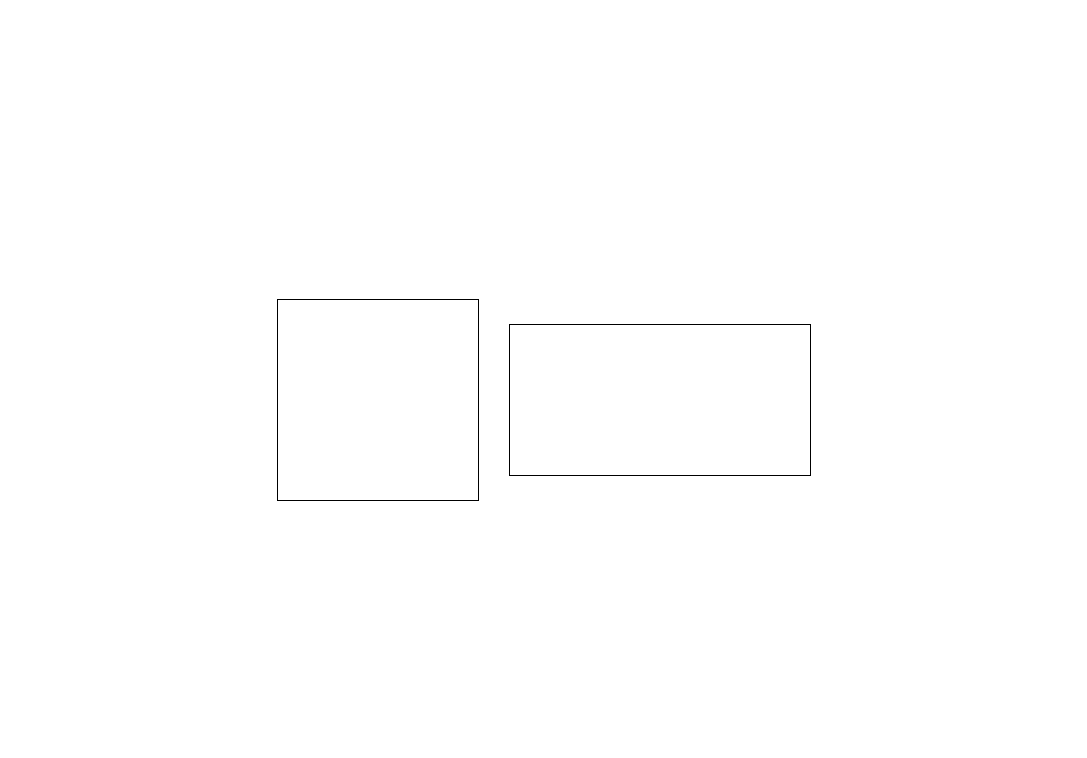
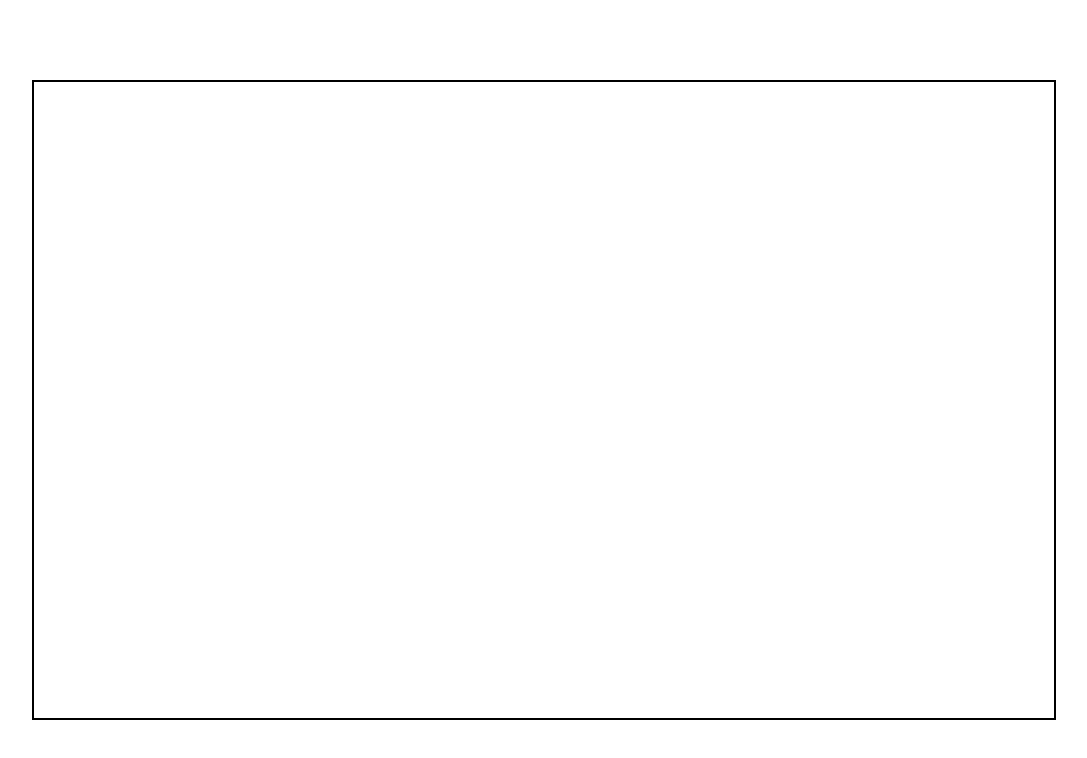
Before and after one commit to muhsintt777/drawing-app, a React (Create React App) app: page / in a window 1280 px wide. Shown: the top 758 px of the page, without its empty margins (96-1183 px from the left). Built offline with nearby package versions, Linux system fonts and the light colour scheme.

Commit message:
computed canvas xand y

```diff
--- a/src/App.css
+++ b/src/App.css
@@ -5,3 +5,9 @@
   align-items: center;
   justify-content: center;
 }
+
+.app-canvas {
+  width: 80%;
+  height: 80vh;
+  border: 2px solid black;
+}
--- a/src/App.js
+++ b/src/App.js
@@ -1,6 +1,6 @@
 import { useEffect, useRef } from "react";
 import "./App.css";
-import Canvas from "./components/canvas/Canvas";
+// import Canvas from "./components/canvas/Canvas";
 
 function App() {
   const canvasRef = useRef();
@@ -8,15 +8,17 @@ function App() {
   useEffect(() => {
     window.addEventListener("mousemove", (e) => {
       console.log({ x: e.clientX, y: e.clientY });
+      const bondingRect = canvasRef.current.getBoundingClientRect();
+      console.log({
+        x: e.clientX - bondingRect.left,
+        y: e.clientY - bondingRect.top,
+      });
     });
   }, []);
   return (
     <div className="App">
-      <Canvas width={"200 px"} height={"200 px"} />
-      <canvas
-        ref={canvasRef}
-        style={{ border: "1px solid black", marginLeft: "30px" }}
-      />
+      {/* <Canvas width={"200 px"} height={"200 px"} /> */}
+      <canvas ref={canvasRef} className="app-canvas" />
     </div>
   );
 }
```
